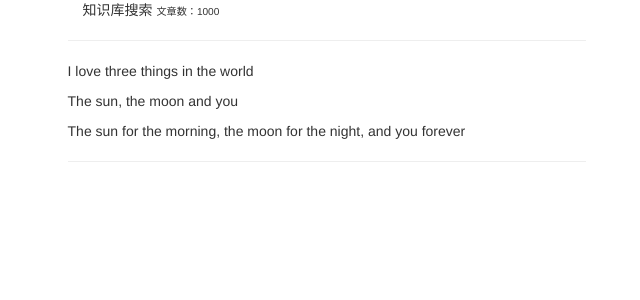
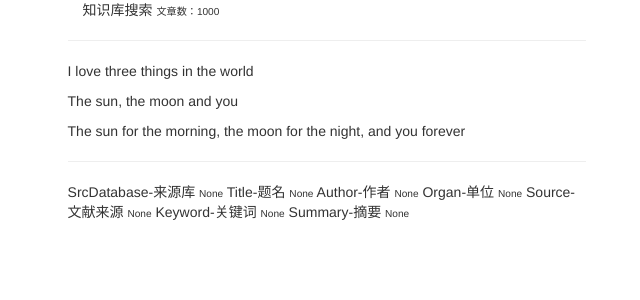
Before and after one commit to breeve/Kdb, a Flask app: page /search_item in a window 1280 px wide. Shown: the top 300 px of the page, without its empty margins (313-953 px from the left). Run offline with Flask 2, Linux system fonts and the light colour scheme; parts of the project's set-up code (start-up, migrations or seed data) failed here and were passed over; some libraries are stand-ins or nearby versions.

Commit message:
no message

```diff
--- a/flask/app/templates/search_item.html
+++ b/flask/app/templates/search_item.html
@@ -3,8 +3,20 @@
 {% block content %}
 
 <div class="col-sm-8  col-xs-10 col-sm-offset-2">
-
-
+    SrcDatabase-来源库
+    <small><small>{{srcDatabase_m}}</small></small>
+    Title-题名
+    <small><small>{{title_m}}</small></small>
+    Author-作者
+    <small><small>{{author_m}}</small></small>
+    Organ-单位
+    <small><small>{{organ_m}}</small></small>
+    Source-文献来源
+    <small><small>{{source_m}}</small></small>
+    Keyword-关键词
+    <small><small>{{keyword_m}}</small></small>
+    Summary-摘要
+    <small><small>{{summary_m}}</small></small>
 </div>
 
 {% endblock %}
--- a/flask/app/templates/search_normal_result.html
+++ b/flask/app/templates/search_normal_result.html
@@ -32,7 +32,7 @@
             {% for item in page_info.total_rows %}
 
             <div>
-                <h5><a href="search_item?item={{item}}">{{item["Title-题名"]}}</a></h5>
+                <h5><a href="search_item?SrcDatabase={{item['SrcDatabase-来源库']}}&Title={{item['Title-题名']}}&Author={{item['Author-作者']}}&Organ={{item['Organ-单位']}}&Source={{item['Source-文献来源']}}&Keyword={{item['Keyword-关键词']}}&Summary={{item['Summary-摘要']}}">{{item["Title-题名"]}}</a></h5>
                 <div>
                     <small><small>{{item["Summary-摘要"][:64]+'...'}}</small></small>
                 </div>
--- a/flask/app/views.py
+++ b/flask/app/views.py
@@ -132,9 +132,22 @@ def personalinfo():
 @app.route("/search_item")
 def search_item():
     article_total_nums = 1000
-    item = request.args.get('item')
+    # SrcDatabase={{item['SrcDatabase-来源库']}}
+    # &Title={{item['Title-题名']}}
+    # &Author={{item['Author-作者']}}
+    # &Organ={{item['Organ-单位']}}
+    # &Source={{item['Source-文献来源']}}
+    # &Keyword={{item['Keyword-关键词']}}
+    # &Summary={{item['Summary-摘要']}}
+
     return render_template('search_item.html',
-        item = item,
+        srcDatabase_m=request.args.get('SrcDatabase'),
+        title_m=request.args.get('Title'),
+        author_m=request.args.get('Author'),
+        organ_m=request.args.get('Organ'),
+        source_m=request.args.get('Source'),
+        keyword_m=request.args.get('Keyword'),
+        summary_m=request.args.get('Summary'),
         title = 'Search Item',
         total_articles = article_total_nums)
 
```
